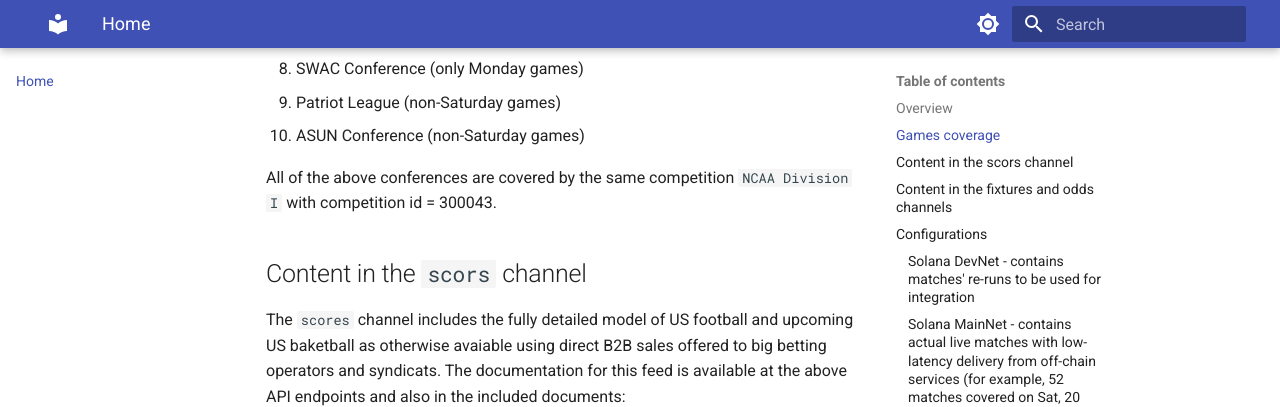
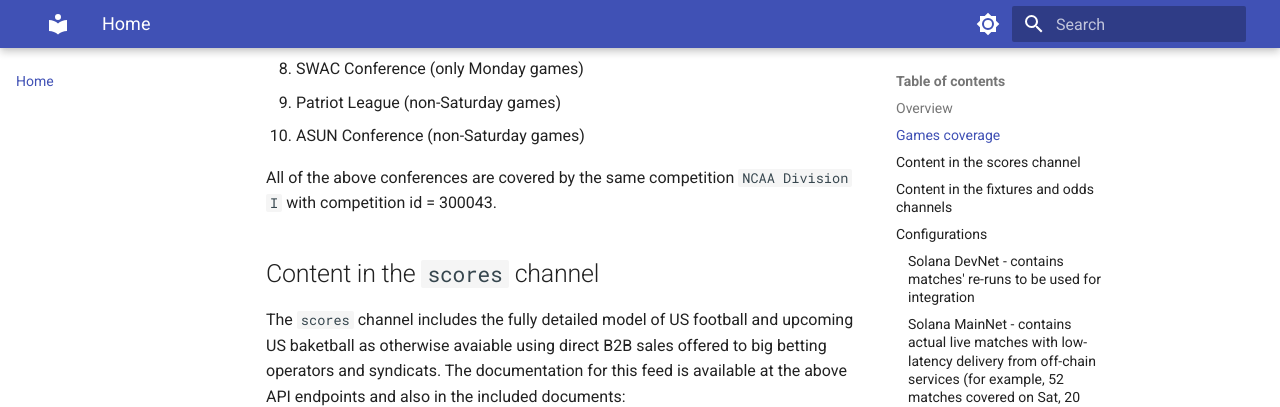
Before and after one commit to txodds/tx-on-chain, an MkDocs documentation site: the page built from docs/index.md, in a window 1280 px wide and 900 px high, scrolled down 4249 px. Shown: the top 407 px of the window. Built offline with MkDocs 1.6.1 and Material for MkDocs 9.7.7, drawn with Linux system fonts in a browser that asks for light colours.

Commit message:
Typo fix

```diff
--- a/docs/index.md
+++ b/docs/index.md
@@ -85,7 +85,7 @@ Regular season only coverage should become available for
 
 All of the above conferences are covered by the same competition `NCAA Division I` with competition id = 300043.
 
-## Content in the `scors` channel
+## Content in the `scores` channel
 
 The `scores` channel includes the fully detailed model of US football and upcoming US baketball as otherwise avaiable using direct B2B sales offered to big betting operators and syndicats. The documentation for this feed is available at the above API endpoints and also in the included documents:
 
```
Also changed, not shown: README.md (+1 -1 lines).
